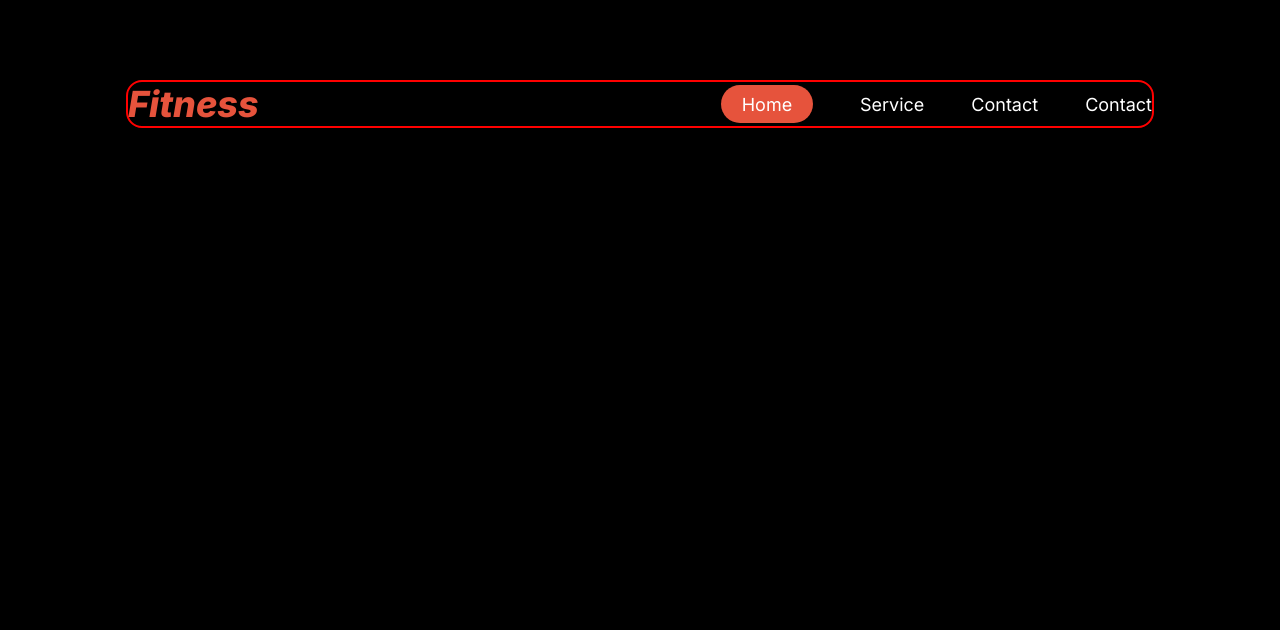
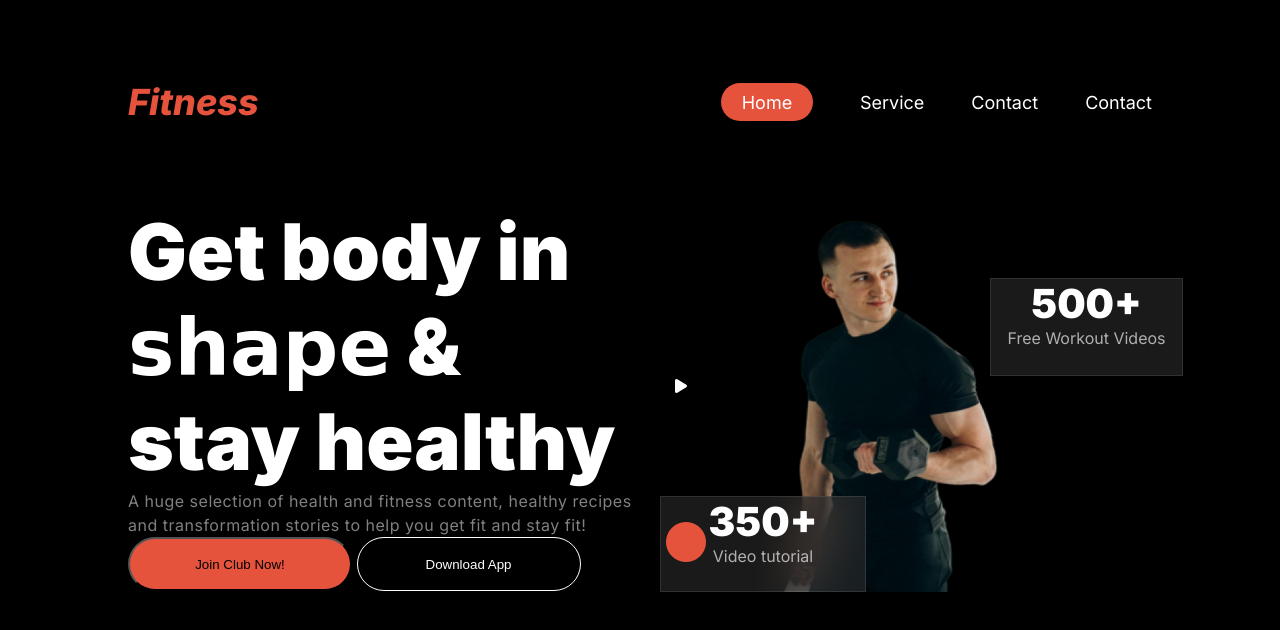
Before and after one commit to mahfuzahmed7/versatile-ui-main, a plain HTML site: page index.html in a window 1280 px wide. Drawn offline with Linux system fonts and the light colour scheme; a web font is replaced by a local one.

Commit message:
added banner section

```diff
--- a/index.html
+++ b/index.html
@@ -27,6 +27,30 @@
         <div class="hem-burger"><i class="fa-solid fa-bars"></i></div>
     </nav>
     <!-- nav bar section ends -->
+    <!-- banner section starts -->
+    <section class="banner-container container">
+        <div class="banner-section">
+            <h1>Get body in <br><span class="special-word">shape</span> & stay healthy</h1>
+            <p>A huge selection of health and fitness content, healthy recipes and transformation stories to help you
+                get fit and stay fit!</p>
+
+            <button class="btn-primary">Join Club Now!</button>
+            <button class="btn-primary btn-black">Download App</button>
+        </div>
+        <div class="card-section">
+            <div class="card1">
+                <h3>500+</h3>
+                <p>Free Workout Videos</p>
+            </div>
+            <i class="fa-solid fa-play"></i>
+            <div class="card2">
+                <i class="fa-solid fa-circle"></i>
+                <h3>350+</h3>
+                <p>Video tutorial</p>
+            </div>
+        </div>
+    </section>
+    <!-- banner section ends -->
 </body>
 
 </html>
--- a/styles/style.css
+++ b/styles/style.css
@@ -1,5 +1,7 @@
 /* google font */
 @import url('https://fonts.googleapis.com/css2?family=Inter:ital,opsz,wght@0,14..32,100..900;1,14..32,100..900&display=swap');
+
+@import url('https://fonts.googleapis.com/css2?family=Ballet:opsz@16..72&display=swap');
 
 body {
     font-family: "Inter", sans-serif;
@@ -17,19 +19,23 @@ body {
     border-radius: 1rem;
 }
 
+.btn-primary {
+    width: 224px;
+    height: 54px;
+    border-radius: 42px;
+    background: rgb(230, 83, 60);
+}
 
 .coral-red {
     color: rgb(230, 83, 60);
+
 }
-
 
 /* navbar section styles */
 .nav-container {
     color: rgb(255, 255, 255);
     display: flex;
     justify-content: space-between;
-    border: 2px solid red;
-
 }
 
 .nav-container h3 {
@@ -37,7 +43,6 @@ body {
     font-size: 2.25rem;
     font-weight: 800;
     font-style: italic;
-
 }
 
 .nav-option {
@@ -46,7 +51,6 @@ body {
     align-items: center;
     text-align: center;
     font-size: 1.125rem;
-
 }
 
 .special {
@@ -62,3 +66,107 @@ body {
 .hem-burger {
     display: none;
 }
+
+/* banner section styles */
+.banner-container {
+    color: rgb(255, 255, 255);
+    display: flex;
+
+}
+
+.banner-section {
+    width: 50%;
+}
+
+.banner-section h1 {
+    font-size: 4.875rem;
+    font-weight: 900;
+}
+
+.banner-section p {
+    color: rgba(255, 255, 255, 0.5);
+    font-size: 1rem;
+    font-weight: 400;
+    line-height: 1.5rem;
+    letter-spacing: 0.5px;
+    text-align: left;
+}
+
+.special-word {
+    font-family: "Ballet", cursive;
+
+}
+
+.btn-black {
+    border: 1px solid rgb(255, 255, 255);
+    background: rgb(0, 0, 0);
+    color: rgb(255, 255, 255);
+}
+
+.card-section {
+    width: 50%;
+    background-image: url(../images/Images-2.png);
+    background-repeat: no-repeat;
+    background-position: top;
+    background-size: auto 100%;
+}
+
+.card1 {
+    width: 193px;
+    height: 98px;
+    box-sizing: border-box;
+    border: 1px solid rgba(255, 255, 255, 0.1);
+    border-radius: 0.75 rem;
+    backdrop-filter: blur(20px);
+    background: rgba(255, 255, 255, 0.1);
+    margin: 74px 74px 0 350px;
+
+}
+
+.card1 h3 {
+    font-size: 2.5rem;
+    font-weight: 900;
+    text-align: center;
+}
+
+.card1 p {
+    font-size: 0.8125 rem;
+    opacity: 0.65;
+    text-align: center;
+}
+
+.fa-play {
+    margin-left: 35px;
+}
+
+.card2 {
+    width: 206px;
+    height: 96px;
+    box-sizing: border-box;
+    border: 1px solid rgba(255, 255, 255, 0.1);
+    border-radius: 0.75 rem;
+    backdrop-filter: blur(20px);
+    background: rgba(48, 48, 48, 0.54);
+    margin-top: 100px;
+    margin-left: 20px;
+}
+
+.card2 i {
+    font-size: 2.5rem;
+    position: absolute;
+    top: 25px;
+    margin-left: 5px;
+    color: rgb(230, 83, 60);
+}
+
+.card2 h3 {
+    font-size: 2.5rem;
+    font-weight: 900;
+    text-align: center;
+}
+
+.card2 p {
+    font-size: 0.8125 rem;
+    opacity: 0.65;
+    text-align: center;
+}
```
Also changed, not shown: images/Images-2.png (renamed from images/Images 2.png).
